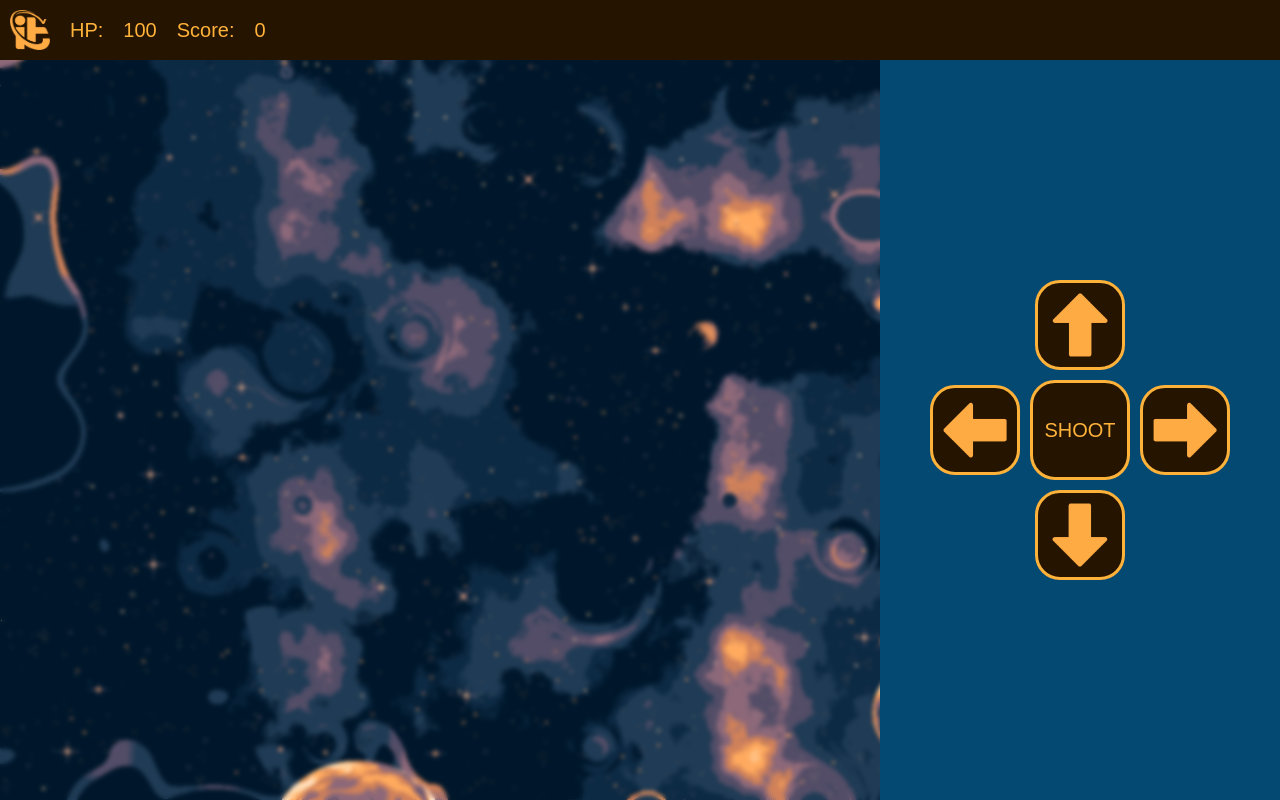
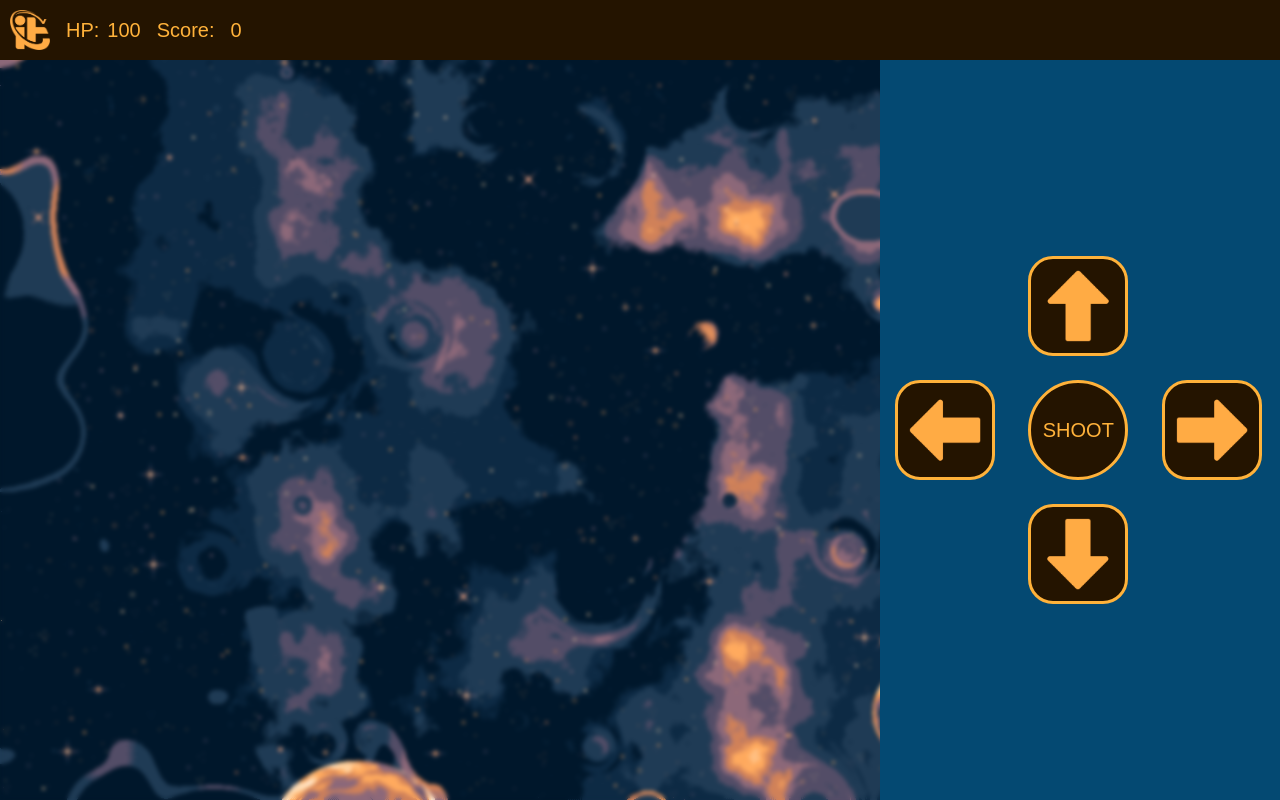
Before and after one commit to vishIGOR/ExtraTaskForWeb, a plain HTML site: page index.html in a window 1280 px wide. Drawn offline with nearby package versions, Linux system fonts and the light colour scheme.

Commit message:
some work

```diff
--- /dev/null
+++ b/css/controls.css
@@ -0,0 +1,84 @@
+#mouse_control {
+    height: 300px;
+    width: 100%;
+    box-sizing: border-box;
+
+    display: flex;
+    flex-direction: column;
+    align-items: center;
+    justify-content: space-between;
+}
+
+#medium_row{
+    width: 300px;
+    display: flex;
+    flex-direction: row;
+    align-items: center;
+    justify-content: space-between;
+}
+
+.arrow {
+    margin: 0 0 0 0;
+    padding: 0 0 0 0;
+    height: 100px;
+    width: 100px;
+
+    box-sizing: border-box;
+    border: 3px solid #ffb23a;
+    border-radius: 25px;
+
+    background-color: #241400;
+    background-size: 100%;
+}
+
+#shoot{
+    margin: 0 0 0 0;
+    padding: 0 0 0 0;
+    height: 100px;
+    width: 100px;
+
+    box-sizing: border-box;
+    border: 3px solid #ffb23a;
+    border-radius: 50px;
+
+    background-color: #241400;
+    background-size: 100%;
+
+    display: flex;
+    flex-direction: column;
+    align-items: center;
+    justify-content: center;
+}
+
+.arrow:hover {
+    opacity: 0.7;
+}
+
+#shoot:hover{
+    opacity: 0.7;
+}
+
+#arrow_top{
+    background-image: url(/images/Controls/ArrowUp.png);
+}
+#arrow_right{
+    background-image: url(/images/Controls/ArrowRight.png);
+}
+#arrow_down{
+    background-image: url(/images/Controls/ArrowDown.png);
+}
+#arrow_left{
+    background-image: url(/images/Controls/ArrowLeft.png);
+}
+
+
+
+
+
+
+/*
+@media (max-width: 800px) {
+    #sidebar{
+        display: none;
+}
+} */
--- a/css/index.css
+++ b/css/index.css
@@ -6,9 +6,9 @@ body {
     margin: 0;
     background-image: url("/images/Game_Field_Background.png");
 
-    font-size: 20px;
-    font-family: Arial;
-    color:#ffb23a;
+    font-size: 20px !important;
+    font-family: Arial !important;
+    color:#ffb23a !important;
     line-height: 1.3em;
     height: 100%;
     display: flex;
@@ -17,8 +17,8 @@ body {
     backdrop-filter: blur(2px);
 }
 
-header {
-    background: #241400;
+.header {
+
     z-index: 5;
     flex: 0 0 auto;
     height: 60px;
@@ -28,6 +28,10 @@ header {
     align-items: center;
 }
 
+.color-theme{
+    background: #241400;
+    color:#ffb23a;
+}
 #logo {
     width: 40px;
     height: 40px;
@@ -35,26 +39,19 @@ header {
     margin-left: 10px;
 }
 
-header>div {
+/* header>div {
     box-sizing: border-box;
     margin-left: 20px;
-}
+} */
 
 #main_div {
     z-index: 3;
     flex: 1 0 auto;
-    display: flex;
-    flex-direction: row-reverse;
-
 }
 
 #sidebar {
     background: #044972;
-    height: 100%;
-    width: 400px;
-    display: flex;
-    flex-direction: column;
-    justify-content: center;
+    width: 100%;
 }
 
 /* #sidebar > a{
@@ -64,116 +61,15 @@ header>div {
 
 #content{
     height: 100%;
-    width: calc(100% - 400px);
+    /* width: calc(100% - 400px); */
     display: flex;
 }
 
-/* footer{
-    background: #88ff00;
-    z-index: 5;
-
-    flex: 0 0 auto;
-
-    height: 40px;
-    width:100%;
-} */
-
-
-#mouse_control {
-    height: 300px;
-    width: 100%;
-    box-sizing: border-box;
-
-    display: flex;
-    flex-direction: column;
-    align-items: center;
-    justify-content: space-between;
-}
-
-#medium_row{
-    width: 300px;
-    display: flex;
-    flex-direction: row;
-    align-items: center;
-    justify-content: space-between;
-}
-
-.arrow {
-    height: 90px;
-    width: 90px;
-
-    box-sizing: border-box;
-    border: 3px solid #ffb23a;
-    border-radius: 25px;
-
-    background-color: #241400;
-    background-size: 100%;
-}
-
-#shoot{
-    height: 100px;
-    width: 100px;
-
-    box-sizing: border-box;
-    border: 3px solid #ffb23a;
-    border-radius: 25px;
-
-    background-color: #241400;
-    background-size: 100%;
-
-    display: flex;
-    flex-direction: column;
-    align-items: center;
-    justify-content: center;
-}
-
-.arrow:hover {
-    opacity: 0.7;
-}
-
-#shoot:hover{
-    opacity: 0.7;
-}
-
-#arrow_top{
-    background-image: url(/images/Controls/ArrowUp.png);
-}
-#arrow_right{
-    background-image: url(/images/Controls/ArrowRight.png);
-}
-#arrow_down{
-    background-image: url(/images/Controls/ArrowDown.png);
-}
-#arrow_left{
-    background-image: url(/images/Controls/ArrowLeft.png);
-}
-
-.enemy1, .player{
-    transition-property: left,top;
-    transition-duration: 250ms;
-
-    background-size: 100%;
-    position: relative;
-}
-
-.enemy1{
-    background-image: url(/images/Starships/Enemy_Ship_1.png);
-}
-
-.player{
-    background-image: url(/images/Starships/Hero_Ship.png);
-}
-
-.enemy1_bullet{
-    background-image: url(/images/Shots/Enemy_Shot_1.png);
-}
-
-
-.player_bullet{
-    background-image: url(/images/Shots/Hero_Shot.png);
-    transition-property: left, top;
-    transition-duration: 150ms;
-
-    background-size: 100%;
-    position: relative;
-}
+@media (min-width: 768px) {
+    #sidebar {
+        width: 400px;
+    }
+    #content{
+        width: calc(100% - 400px);
+    }
+ }
--- /dev/null
+++ b/css/objects.css
@@ -0,0 +1,29 @@
+.enemy1, .player{
+    transition-property: left,top;
+    transition-duration: 250ms;
+
+    background-size: 100%;
+    position: relative;
+}
+
+.enemy1{
+    background-image: url(/images/Starships/Enemy_Ship_1.png);
+}
+
+.player{
+    background-image: url(/images/Starships/Hero_Ship.png);
+}
+
+.enemy1_bullet{
+    background-image: url(/images/Shots/Enemy_Shot_1.png);
+}
+
+
+.player_bullet{
+    background-image: url(/images/Shots/Hero_Shot.png);
+    transition-property: left, top;
+    transition-duration: 150ms;
+
+    background-size: 100%;
+    position: relative;
+}
--- a/index.html
+++ b/index.html
@@ -1,22 +1,61 @@
 <!DOCTYPE html>
 <html>
+
 <head>
     <meta charset="utf-8" />
     <link rel="stylesheet" href="/css/index.css">
-    <title></title>
+    <link rel="stylesheet" href="/css/controls.css">
+    <link rel="stylesheet" href="/css/objects.css">
+    <link rel="stylesheet" href="https://cdn.jsdelivr.net/npm/bootstrap@4.6.1/dist/css/bootstrap.min.css"
+        integrity="sha384-zCbKRCUGaJDkqS1kPbPd7TveP5iyJE0EjAuZQTgFLD2ylzuqKfdKlfG/eSrtxUkn" crossorigin="anonymous">
+    <title>Extra task for Web</title>
 </head>
-<body >
-    <header>
-        <img src="/images/HITS_Logo.png" id="logo">
-        <div>HP: </div>
-        <div id="HP">100</div>
-        <div>Score: </div>
-        <div id="score">0</div>
-    </header>
 
-    <div id = "main_div">
-        <div id ="sidebar">
-            <div id="mouse_control">
+<body>
+    <div class="header color-theme">
+        <div class="container-fluid">
+            <div class="row align-items-center">
+                <img src="/images/HITS_Logo.png" id="logo" class="mr-3">
+                <h5 class="mr-2 my-0">HP: </h5>
+                <h5 id="HP" class="mr-3 my-0">100</h5>
+                <h5 class="mr-3 my-0">Score: </h5>
+                <h5 id="score" class="mr-3 my-0">0</h5>
+            </div>
+        </div>
+
+    </div>
+
+    <div id="main_div" class="continer-fluid d-flex">
+        <div class="row d-flex flex-column flex-md-row w-100 m-0">
+            <div id="content" class="col col-md-auto">
+                <!-- <div class="enemy1"></div> -->
+            </div>
+
+            <div id="sidebar" class="col-md-auto h-auto d-flex justify-content-center align-items-center p-0">
+                <div class="row container-md   justify-content-center d-flex flex-row flex-md-column p-0" >
+                    <div class="row-md d-flex justify-content-md-center align-items-center my-4">
+                        <div class="col-auto col-md-4">
+                            <div id="arrow_top" class="arrow "></div>
+                        </div>
+                    </div>
+                    <div class="row-md d-flex align-items-center">
+                        <div class="col-auto col-md-4">
+                            <div id="arrow_left" class="arrow"></div>
+                        </div>
+                        <div class="col-auto col-md-4">
+                            <div id="shoot">SHOOT</div>
+                        </div>
+                        <div class="col-auto col-md-4">
+                            <div id="arrow_right" class="arrow"></div>
+                        </div>
+                    </div>
+                    <div class="row-md d-flex justify-content-md-center align-items-center my-4">
+                        <div class="col-auto col-md-4">
+                            <div id="arrow_down" class="arrow"></div>
+                        </div>
+                    </div>
+                </div>
+                <!-- <div id="mouse_control">
                     <div id="arrow_top" class="arrow"></div>
                     <div id="medium_row">
                         <div id="arrow_left" class="arrow"></div>
@@ -24,15 +63,23 @@
                         <div id="arrow_right" class="arrow"></div>
                     </div>
                     <div id="arrow_down" class="arrow"></div>
+                </div> -->
             </div>
+
         </div>
-        <div id = "content">
-            <!-- <div class="enemy1"></div> -->
-        </div>
+
     </div>
 
     <!-- <footer></footer> -->
 
     <!-- <script src="/scripts/index.js"></script> -->
+    <script src="https://cdn.jsdelivr.net/npm/jquery@3.5.1/dist/jquery.slim.min.js"
+        integrity="sha384-DfXdz2htPH0lsSSs5nCTpuj/zy4C+OGpamoFVy38MVBnE+IbbVYUew+OrCXaRkfj"
+        crossorigin="anonymous"></script>
+    <script src="https://cdn.jsdelivr.net/npm/bootstrap@4.6.1/dist/js/bootstrap.bundle.min.js"
+        integrity="sha384-fQybjgWLrvvRgtW6bFlB7jaZrFsaBXjsOMm/tB9LTS58ONXgqbR9W8oWht/amnpF"
+        crossorigin="anonymous"></script>
+
 </body>
+
 </html>
```
Also changed, not shown: css/start.css (added, +16 -0 lines), start.html (added, +47 -0 lines). Lines whose indentation alone changed are shown as unchanged.
